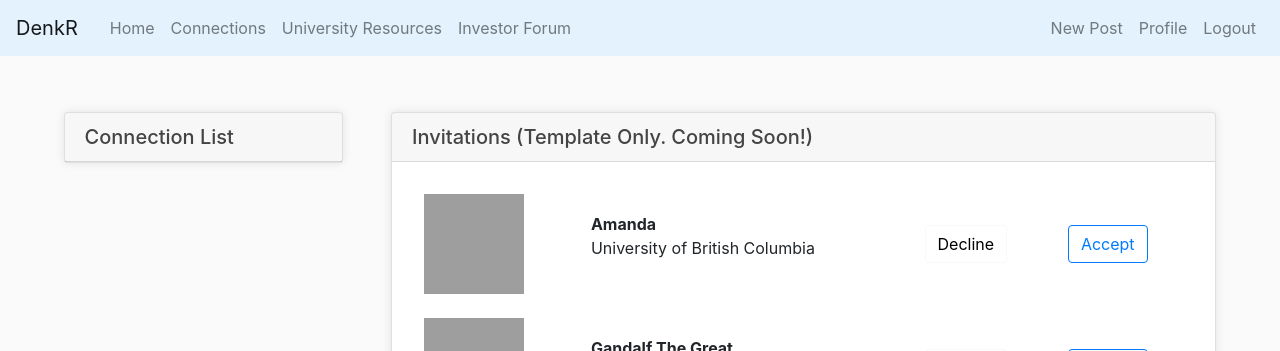
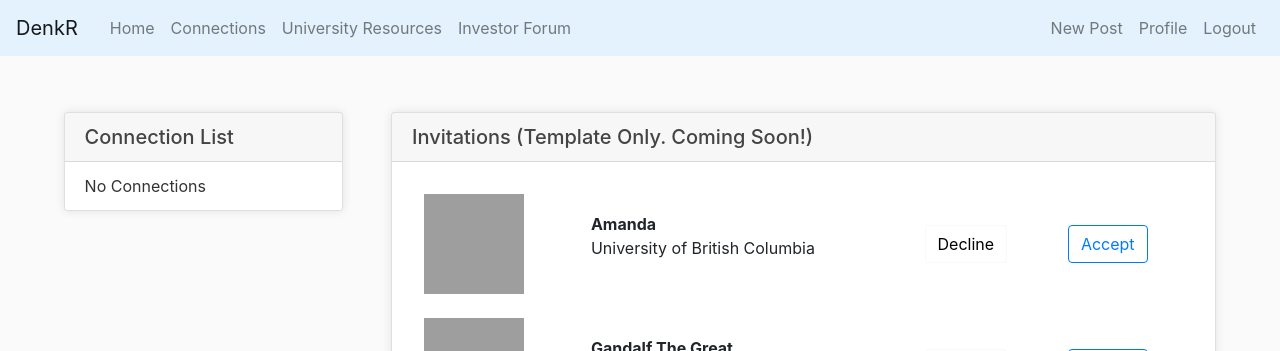
Before and after one commit to AnimeAllstar/DenkR, a Django app: page /connections/ in a window 1280 px wide. Shown: the top 351 px of the page. Run offline with Django 3.2, Linux system fonts and the light colour scheme; the visitor is signed in with stand-in values (Sample User, id 1); data comes from the database, SQL or seed files in the repository; some libraries are stand-ins or nearby versions; grey boxes are pictures that could not be loaded.

Commit message:
displays No Connections when user doesn't have connections

```diff
--- a/blog/templates/blog/connections.html
+++ b/blog/templates/blog/connections.html
@@ -18,9 +18,13 @@
     <div class="card mx-auto">
         <h5 class="card-header"> Connection List </h5>
         <ul class="list-group list-group-flush">
+            {% if friends|length == 0 %}
+            <li class="list-group-item">No Connections</li>
+            {% else %}
             {% for friend in friends %}
             <li class="list-group-item">{{ friend }}</li>
             {% endfor %}
+            {% endif %}
         </ul>
     </div>
 </div>
```
